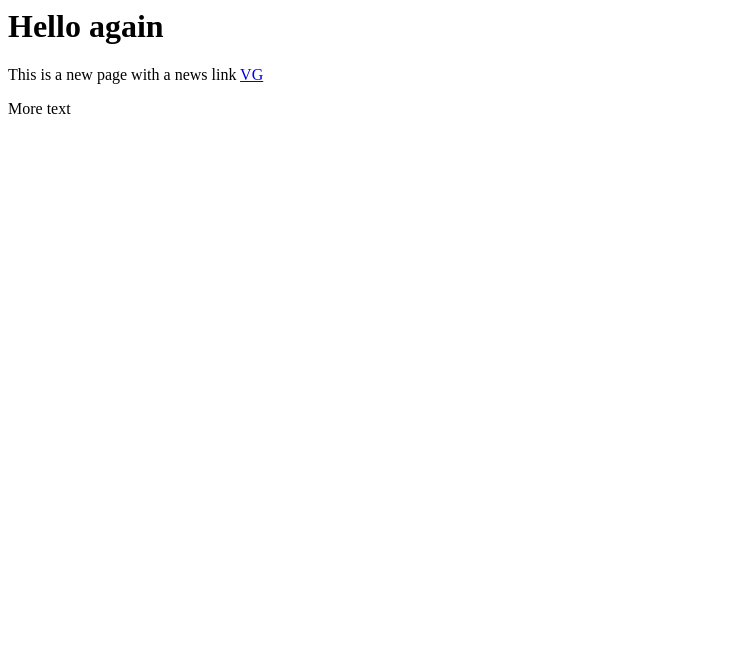
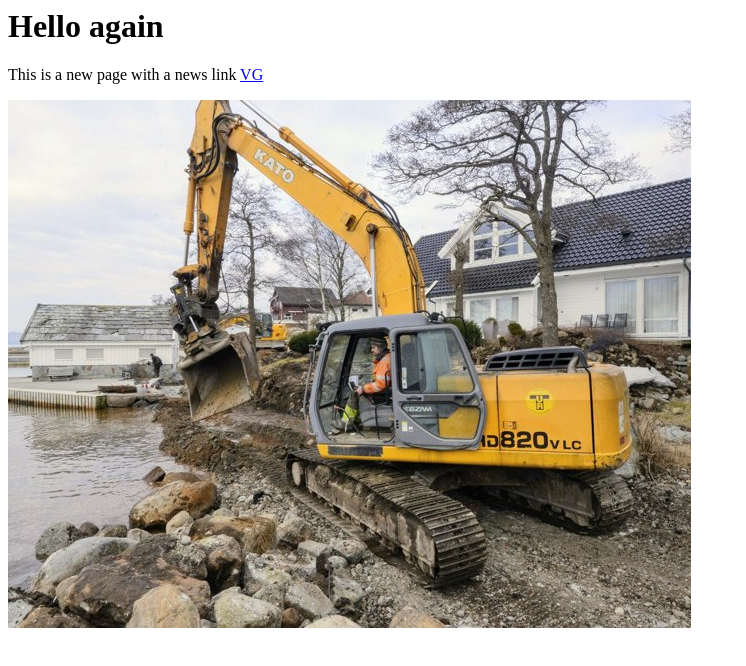
Before and after one commit to indrebo/second_website, a plain HTML site: page index.html in a window 1280 px wide. Shown: the whole page, without its empty margins (0-746 px from the left). Drawn offline with Linux system fonts and the light colour scheme.

Commit message:
Add an image

```diff
--- a/index.html
+++ b/index.html
@@ -6,6 +6,7 @@
   <body>
     <h1>Hello again</h1>
     <p>This is a new page with a news link <a href="http://www.vg.no">VG</a></p>
+    <a href="https://www.aftenbladet.no/lokalt/i/5VOLlO/-Utrolig-vondt-a-se-barndomshjemmet-bli-rasert"><img src="images/nyhetsbilde.jpg">
+    </a>
   </body>
 </html>
-<p>More text</p>
```
Also changed, not shown: images/nyhetsbilde.jpg (added).
